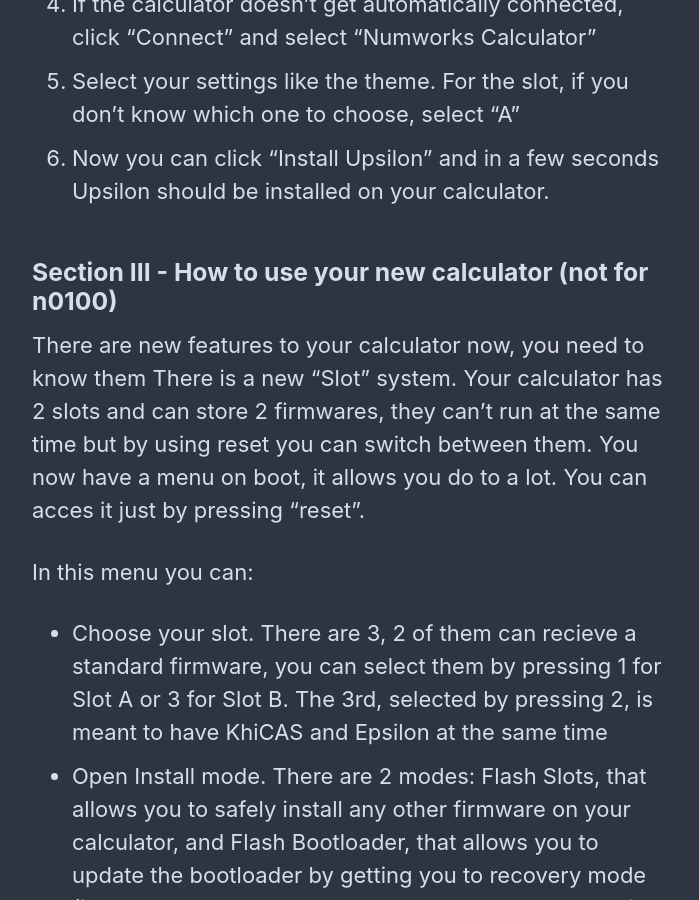
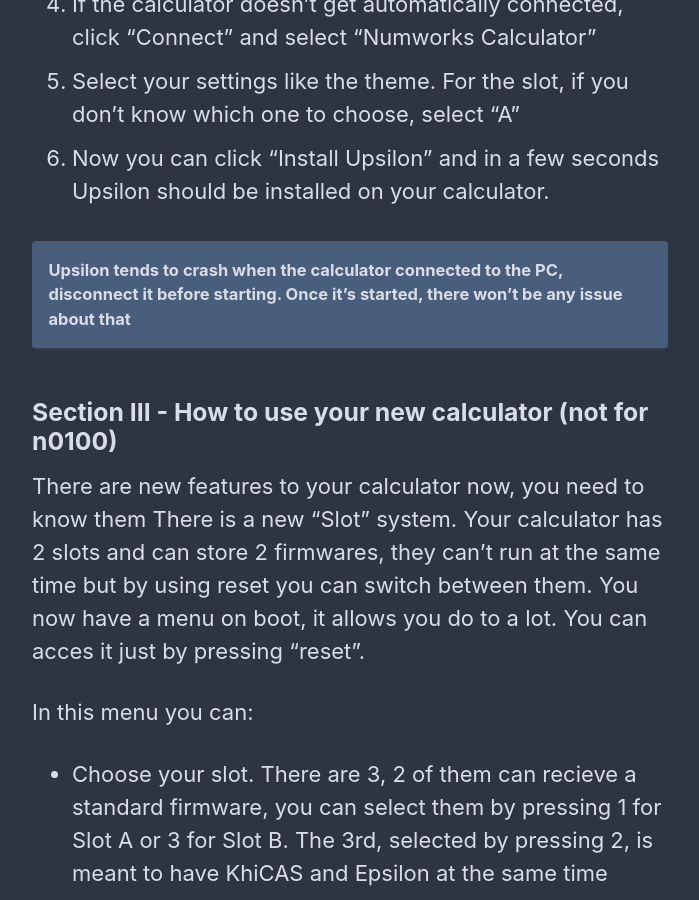
Before and after one commit to Omega-Numworks/Omega-Guide, a Jekyll site: the page built from _pages/en_US/upsilon.md, in a window 1280 px wide and 900 px high, scrolled down 1180 px. Shown: the whole window, without its empty margins (290-989 px from the left). Built offline with Jekyll 4.4.1, drawn with Linux system fonts in a browser that asks for light colours; comment, search, counter and statistics services are not loaded.

Commit message:
Update upsilon.md

```diff
--- a/_pages/en_US/upsilon.md
+++ b/_pages/en_US/upsilon.md
@@ -27,6 +27,9 @@
 4. If the calculator doesn't get automatically connected, click "Connect" and select "Numworks Calculator"
 5. Select your settings like the theme. For the slot, if you don't know which one to choose, select "A"
 6. Now you can click "Install Upsilon" and in a few seconds Upsilon should be installed on your calculator.
+
+Upsilon tends to crash when the calculator connected to the PC, disconnect it before starting. Once it's started, there won't be any issue about that
+{: .notice--info}
 
 ### Section III - How to use your new calculator (not for n0100)
 
```
